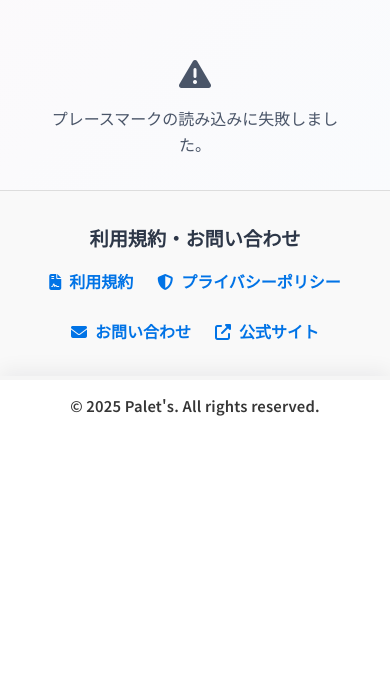
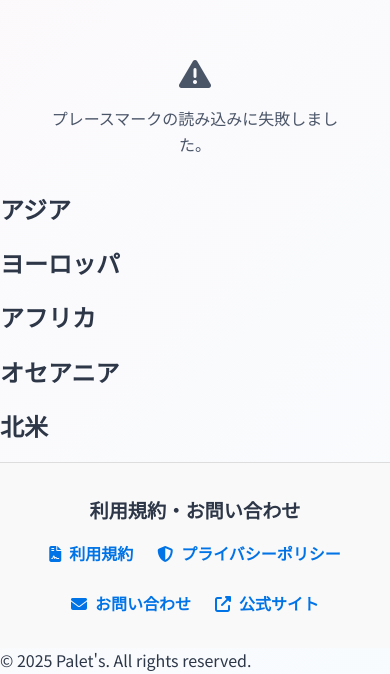
Before and after one commit to FGSSmap/test.site.309, a plain HTML site: page index.html in a window 390 px wide. Shown: the part 995-1669 px from the top of the page. Before the commit the page ends 1427 px from the top, so only its background shows below. Drawn offline with Linux system fonts and the light colour scheme; no server answers; a web font is replaced by a local one.

Commit message:
Update index.html

```diff
--- a/index.html
+++ b/index.html
@@ -64,7 +64,7 @@
       <option value="europe">ヨーロッパ</option>
       <option value="africa">アフリカ</option>
       <option value="oceania">オセアニア</option>
-      <option value="north-america">🇺🇸 北米</option>
+      <option value="north-america">北米</option>
     </select>
     <div id="selected-region" class="selected-region">
       <span id="region-name"></span>
@@ -83,12 +83,8 @@
               title="キャンパス周辺地図">
       </iframe>
     </div>
-    <div id="japan-map" class="map-container">
-      <!-- 日本地図SVGがここに読み込まれます -->
-    </div>
-    <div id="prefecture-map" class="map-container">
-      <!-- 都道府県地図がここに読み込まれます -->
-    </div>
+    <div id="japan-map" class="map-container"></div>
+    <div id="prefecture-map" class="map-container"></div>
     <div id="world-map" class="map-container">
       <iframe src="https://www.google.com/maps/d/embed?mid=1qtamWdIhe4du3uLXQxcD9IrGgNgaVoc&ehbc=2E312F"
               allowfullscreen=""
@@ -98,7 +94,7 @@
     </div>
   </main>
 
-  <!-- 戻るボタン（地図とプレースマークの間） -->
+  <!-- 戻るボタン -->
   <div id="back-button-container" class="back-button-container" style="display: none;">
     <button id="back-to-japan" class="back-button-standalone" aria-label="日本地図に戻る">
       <i class="fas fa-arrow-left"></i>
@@ -109,29 +105,49 @@
   <!-- プレースマーク表示エリア -->
   <section class="placemarks" id="placemarks-list" aria-labelledby="placemarks-title">
     <h2 id="placemarks-title" class="visually-hidden">観光地・施設一覧</h2>
-    <!-- プレースマークカードがここに動的に生成されます -->
+    <!-- JSでプレースマークカードが挿入される -->
   </section>
 
-<!-- 利用規約・リンクセクション -->
+  <!-- 🌍 世界地域別プレースマーク（新規追加） -->
+  <section id="region-placemarks-container">
+    <div id="region-asia" class="region-placemarks">
+      <h2>アジア</h2>
+      <div class="placemarks-grid"></div>
+    </div>
+    <div id="region-europe" class="region-placemarks">
+      <h2>ヨーロッパ</h2>
+      <div class="placemarks-grid"></div>
+    </div>
+    <div id="region-africa" class="region-placemarks">
+      <h2>アフリカ</h2>
+      <div class="placemarks-grid"></div>
+    </div>
+    <div id="region-oceania" class="region-placemarks">
+      <h2>オセアニア</h2>
+      <div class="placemarks-grid"></div>
+    </div>
+    <div id="region-north-america" class="region-placemarks">
+      <h2>北米</h2>
+      <div class="placemarks-grid"></div>
+    </div>
+  </section>
+
+  <!-- 利用規約・リンク -->
   <section class="legal-section" aria-labelledby="legal-title">
     <div class="legal-container">
       <h3 id="legal-title" class="legal-title">利用規約・お問い合わせ</h3>
       <div class="legal-links">
         <a href="#" class="legal-link" data-type="terms">
-        <i class="fas fa-file-contract"></i>
-        <span>利用規約</span>
+          <i class="fas fa-file-contract"></i><span>利用規約</span>
         </a>
         <a href="#" class="legal-link" data-type="privacy">
-        <i class="fas fa-shield-alt"></i>
-        <span>プライバシーポリシー</span>
+          <i class="fas fa-shield-alt"></i><span>プライバシーポリシー</span>
         </a>
         <a href="#" class="legal-link" data-type="contact">
-        <i class="fas fa-envelope"></i>
-        <span>お問い合わせ</span>
+          <i class="fas fa-envelope"></i><span>お問い合わせ</span>
         </a>
         <a href="https://www.yamaguchi-u.ac.jp/fgss/" target="_blank" rel="noopener noreferrer" class="legal-link">
-        <i class="fas fa-external-link-alt"></i>
-        <span>公式サイト</span>
+          <i class="fas fa-external-link-alt"></i><span>公式サイト</span>
         </a>
       </div>
     </div>
@@ -145,10 +161,7 @@
     </div>
   </div>
 
-
-
-
-  <!-- ローディング表示 -->
+  <!-- ローディング -->
   <div id="loading" class="loading" aria-hidden="true">
     <div class="loading-spinner">
       <i class="fas fa-map-marked-alt"></i>
@@ -160,53 +173,8 @@
 </body>
 </html>
 
-
 <footer class="fgss-footer" role="contentinfo" aria-label="著作権表示">
   <div class="fgss-footer__inner">
     <p class="fgss-footer__copy">&copy; 2025 Palet's. All rights reserved.</p>
   </div>
 </footer>
-
-<style>
-
-.fgss-footer {
-  background: #ffffff;                   /* 背景色を白に */
-  color: #333333;                        /* 文字色をダークグレーに */
-  border-top: 4px solid rgba(0,0,0,0.04);/* 境界線を薄く黒系に */
-  box-shadow: 0 -6px 20px rgba(20,20,40,0.06);
-  padding: 18px 0;
-  font-size: 0.95rem;
-}
-
-.fgss-footer__inner {
-  max-width: 1100px;
-  margin: 0 auto;
-  padding: 0 16px;
-  text-align: center;
-  display: flex;
-  flex-direction: column;
-  gap: 6px;
-  align-items: center;
-  justify-content: center;
-}
-
-.fgss-footer__copy {
-  margin: 0;
-  font-weight: 600;
-  opacity: 0.98;
-  letter-spacing: 0.2px;
-}
-
-.fgss-footer a {
-  color: #5c6bc0;
-  text-decoration: underline;
-  font-weight: 700;
-  margin-left: 10px;
-}
-
-@media (max-width: 540px) {
-  .fgss-footer { padding: 14px 0; }
-  .fgss-footer__inner { padding: 0 12px; }
-  .fgss-footer__copy { font-size: 0.92rem; }
-}
-</style>
```
Lines whose indentation alone changed are shown as unchanged.
